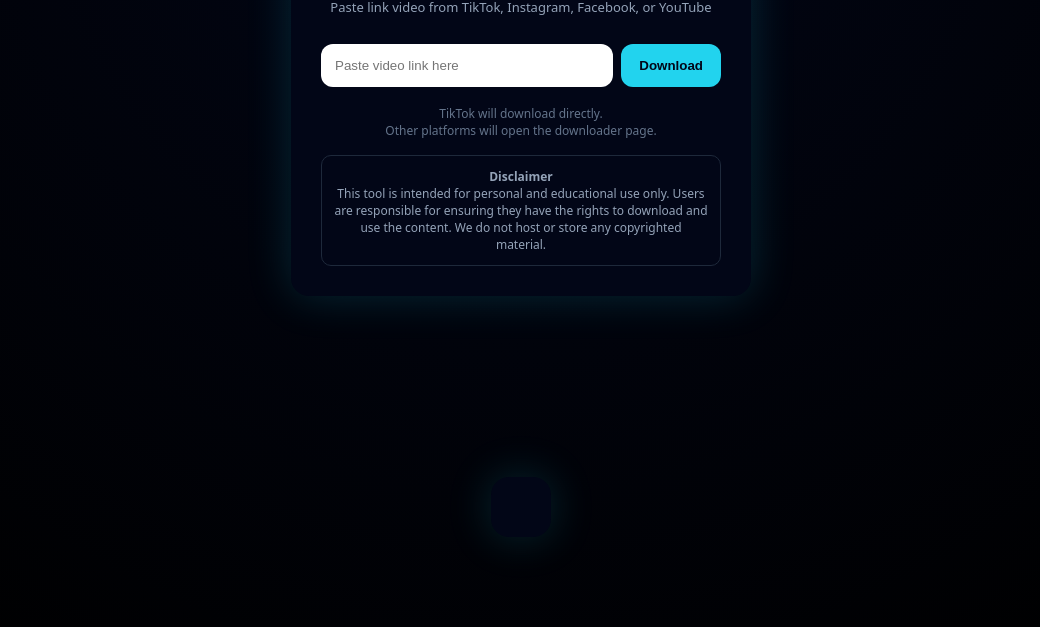
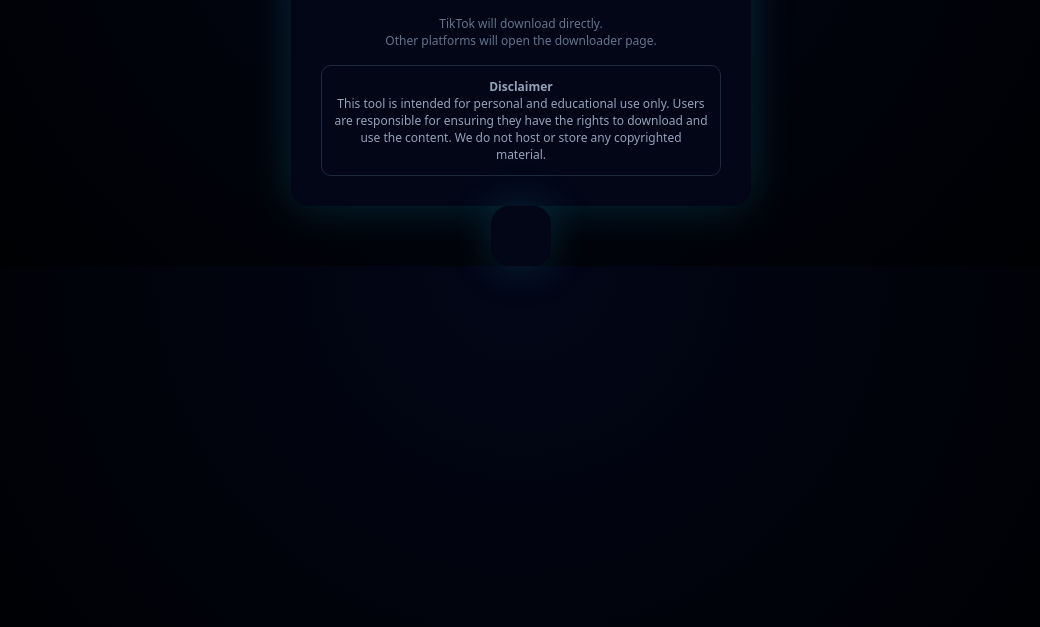
Before and after one commit to Arjuna-io/ARJDownload, a plain HTML site: page index.html in a window 1280 px wide. Shown: the part 173-800 px from the top of the page, without its empty margins (119-1159 px from the left). Drawn offline with Linux system fonts and the light colour scheme.

Commit message:
Update index.html

```diff
--- a/index.html
+++ b/index.html
@@ -10,7 +10,7 @@
 *{box-sizing:border-box}
 body{
   margin:0;
-  min-height:100svh;
+  min-height:0svh;
   background:radial-gradient(circle at top,#020617,#000);
   font-family:system-ui,Arial,sans-serif;
   color:#fff;
@@ -171,7 +171,6 @@
   </div>
 </div>
 
-<body>
 <div class="center">
   <div class="card">
 
```
